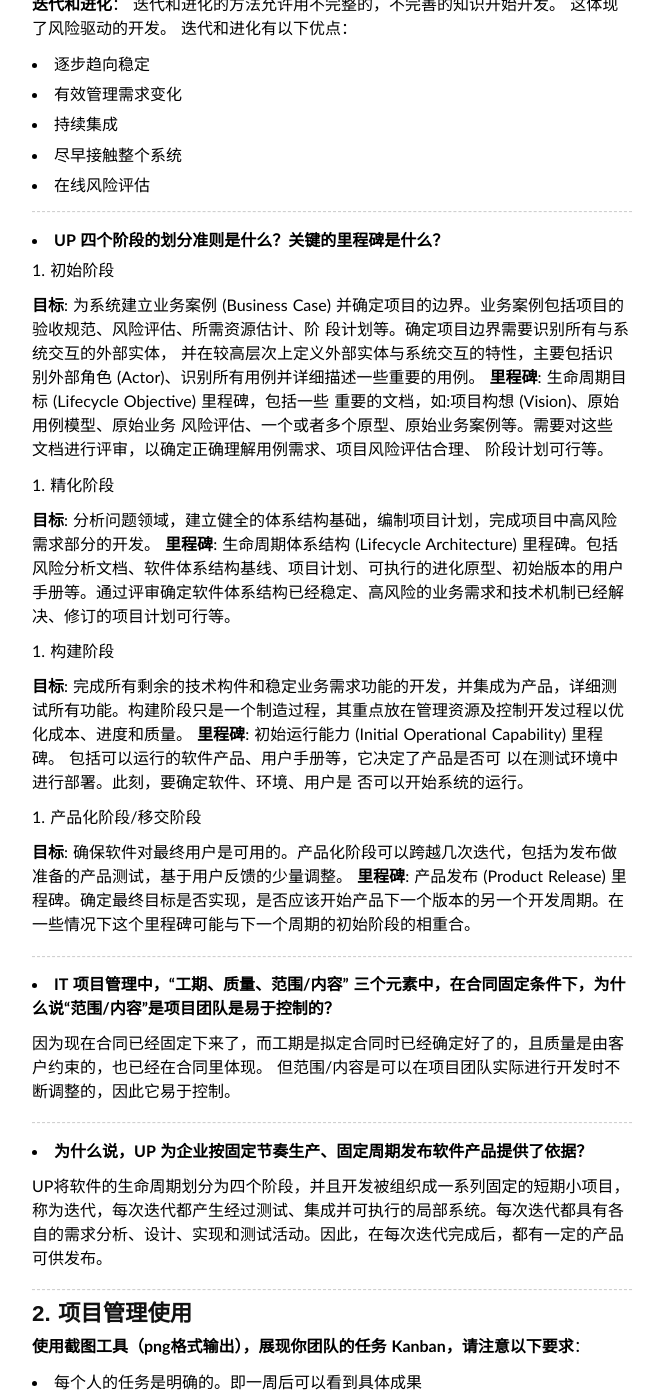
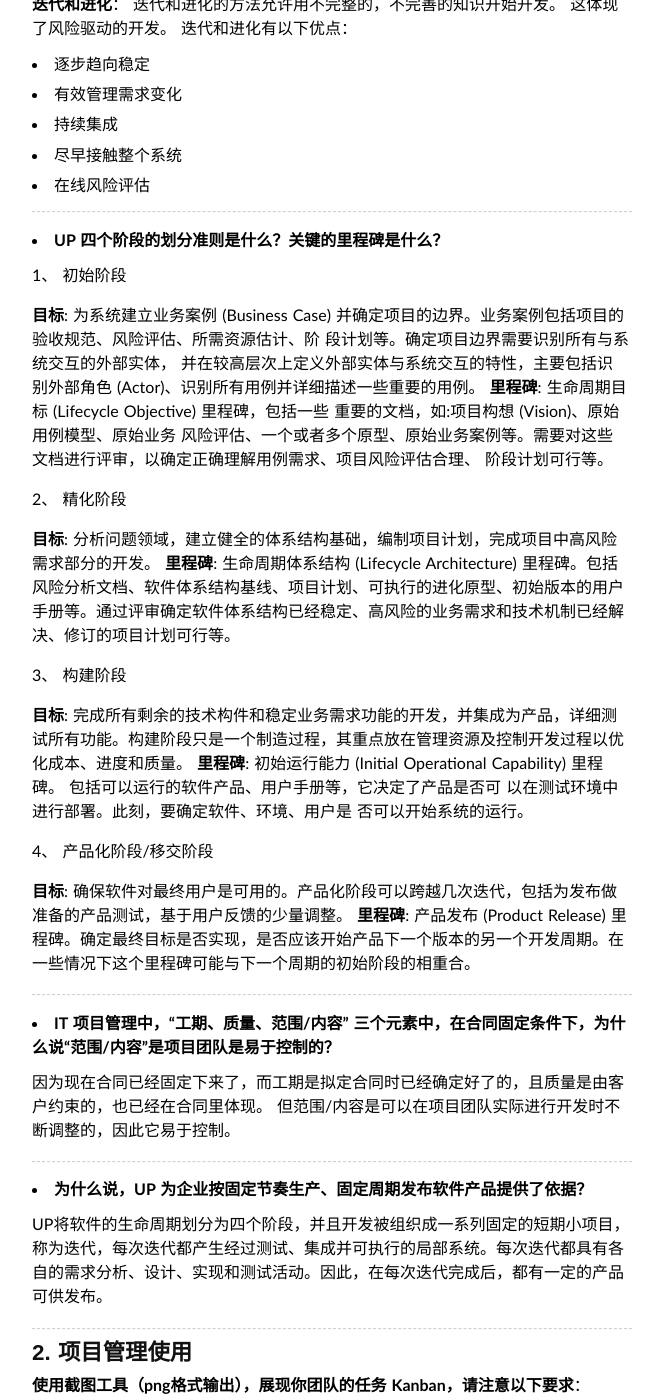
Before and after one commit to alexandrali3/alexandrali3.github.io, a Jekyll site: the page built from _posts/2018-03-21-homework2.md, in a window 1280 px wide and 1400 px high, scrolled down 1646 px. Shown: the whole window, without its empty margins (308-971 px from the left). Built offline with Jekyll 4.4.1, drawn with Linux system fonts in a browser that asks for light colours.

Commit message:
Add homework2 v1.3

```diff
--- a/_posts/2018-03-21-homework2.md
+++ b/_posts/2018-03-21-homework2.md
@@ -88,28 +88,28 @@ tags: 博客
 
 - **UP 四个阶段的划分准则是什么？关键的里程碑是什么？**
 
-1. 初始阶段
+1、 初始阶段
 
 **目标**:
     为系统建立业务案例 (Business Case) 并确定项目的边界。业务案例包括项目的验收规范、风险评估、所需资源估计、阶 段计划等。确定项目边界需要识别所有与系统交互的外部实体， 并在较高层次上定义外部实体与系统交互的特性，主要包括识 别外部角色 (Actor)、识别所有用例并详细描述一些重要的用例。
 **里程碑**:
     生命周期目标 (Lifecycle Objective) 里程碑，包括一些 重要的文档，如:项目构想 (Vision)、原始用例模型、原始业务 风险评估、一个或者多个原型、原始业务案例等。需要对这些 文档进行评审，以确定正确理解用例需求、项目风险评估合理、 阶段计划可行等。
 
-2. 精化阶段
+2、 精化阶段
 
 **目标**:
     分析问题领域，建立健全的体系结构基础，编制项目计划，完成项目中高风险需求部分的开发。
 **里程碑**:
     生命周期体系结构 (Lifecycle Architecture) 里程碑。包括风险分析文档、软件体系结构基线、项目计划、可执行的进化原型、初始版本的用户手册等。通过评审确定软件体系结构已经稳定、高风险的业务需求和技术机制已经解决、修订的项目计划可行等。
 
-3. 构建阶段
+3、 构建阶段
 
 **目标**:
     完成所有剩余的技术构件和稳定业务需求功能的开发，并集成为产品，详细测试所有功能。构建阶段只是一个制造过程，其重点放在管理资源及控制开发过程以优化成本、进度和质量。
 **里程碑**:
     初始运行能力 (Initial Operational Capability) 里程碑。 包括可以运行的软件产品、用户手册等，它决定了产品是否可 以在测试环境中进行部署。此刻，要确定软件、环境、用户是 否可以开始系统的运行。
 
-4. 产品化阶段/移交阶段
+4、 产品化阶段/移交阶段
 
 **目标**:
     确保软件对最终用户是可用的。产品化阶段可以跨越几次迭代，包括为发布做准备的产品测试，基于用户反馈的少量调整。
```
